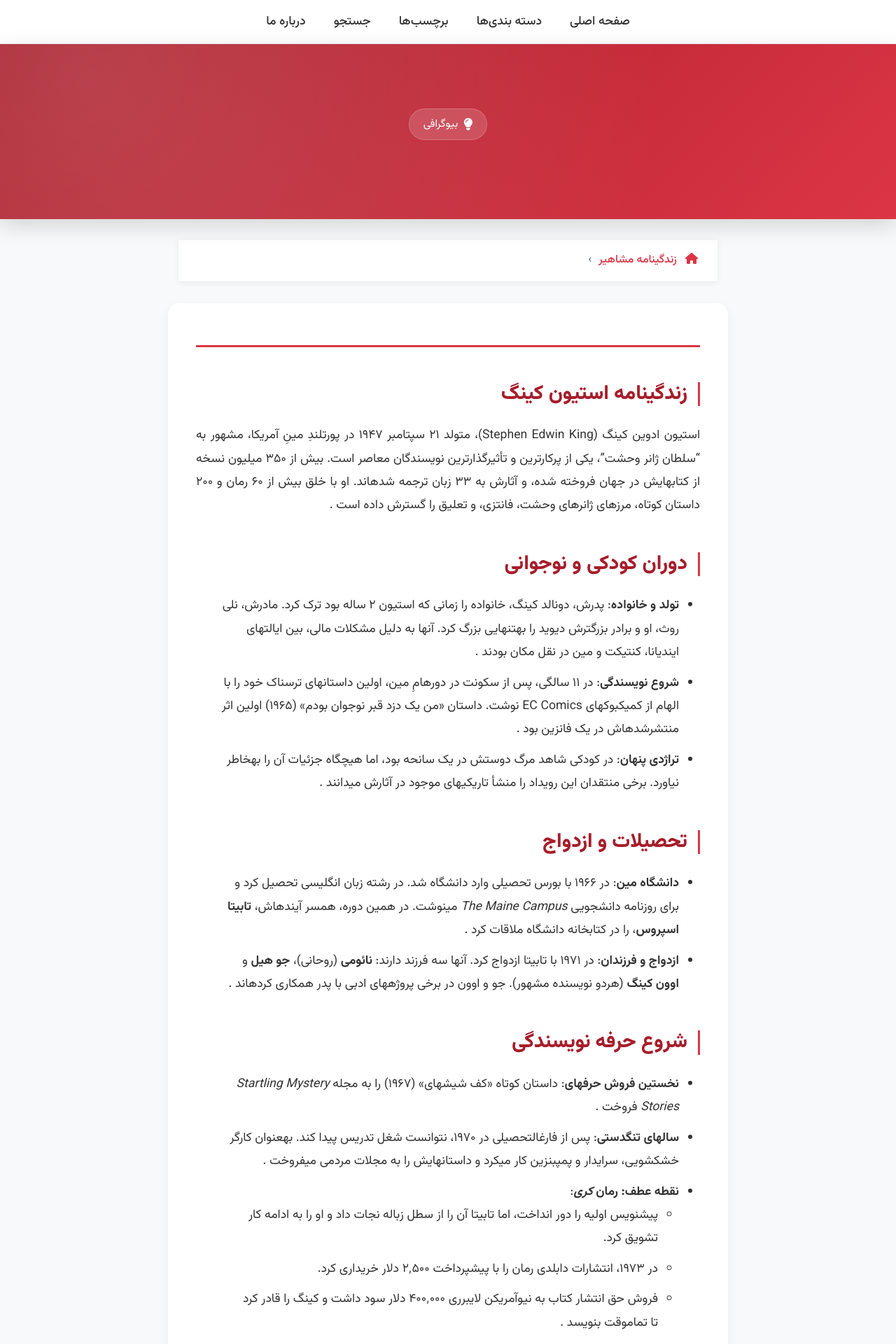
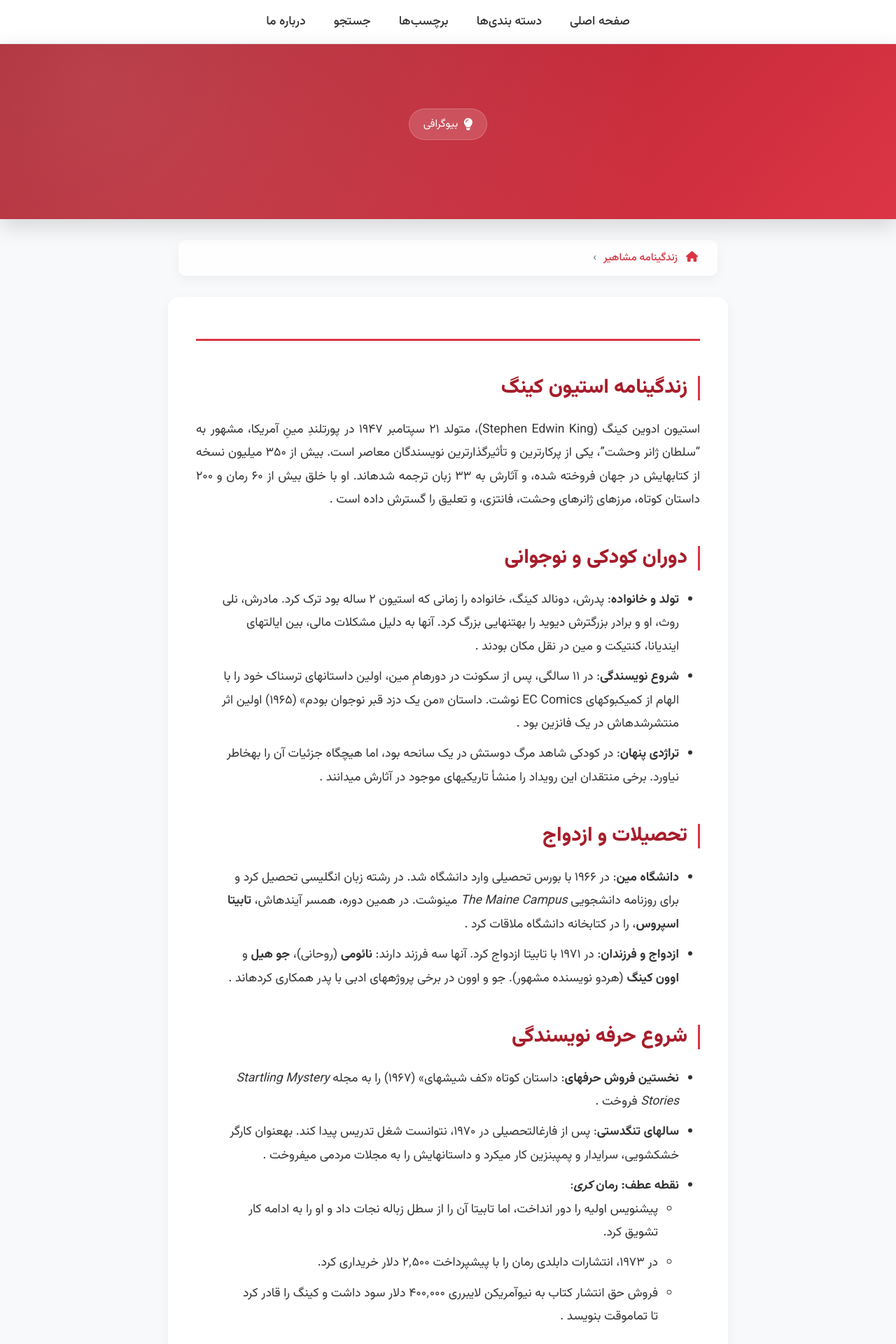
Before and after one commit to darkblog/darkblog.github.io, a Jekyll site: the page built from blog.html, in a window 1280 px wide. Shown: the top 1920 px of the page at 70% size. Built offline with Jekyll 4.4.1, drawn with Linux system fonts in a browser that asks for light colours.

Commit message:
Update blog.html

```diff
--- a/blog.html
+++ b/blog.html
@@ -215,10 +215,11 @@
         }
 
         .breadcrumb-nav {
-            background-color: #fff;
-            padding: 15px 20px;
-            box-shadow: 0 2px 10px rgba(0, 0, 0, 0.05);
-            border-bottom: 1px solid var(--border-color);
+            background-color: rgba(255, 255, 255, 0.9);
+            border-radius: 10px;
+            padding: 12px 20px;
+            box-shadow: 0 5px 15px rgba(0, 0, 0, 0.05);
+            font-size: 0.95rem;
         }
 
         .breadcrumb-nav .breadcrumb {
```
